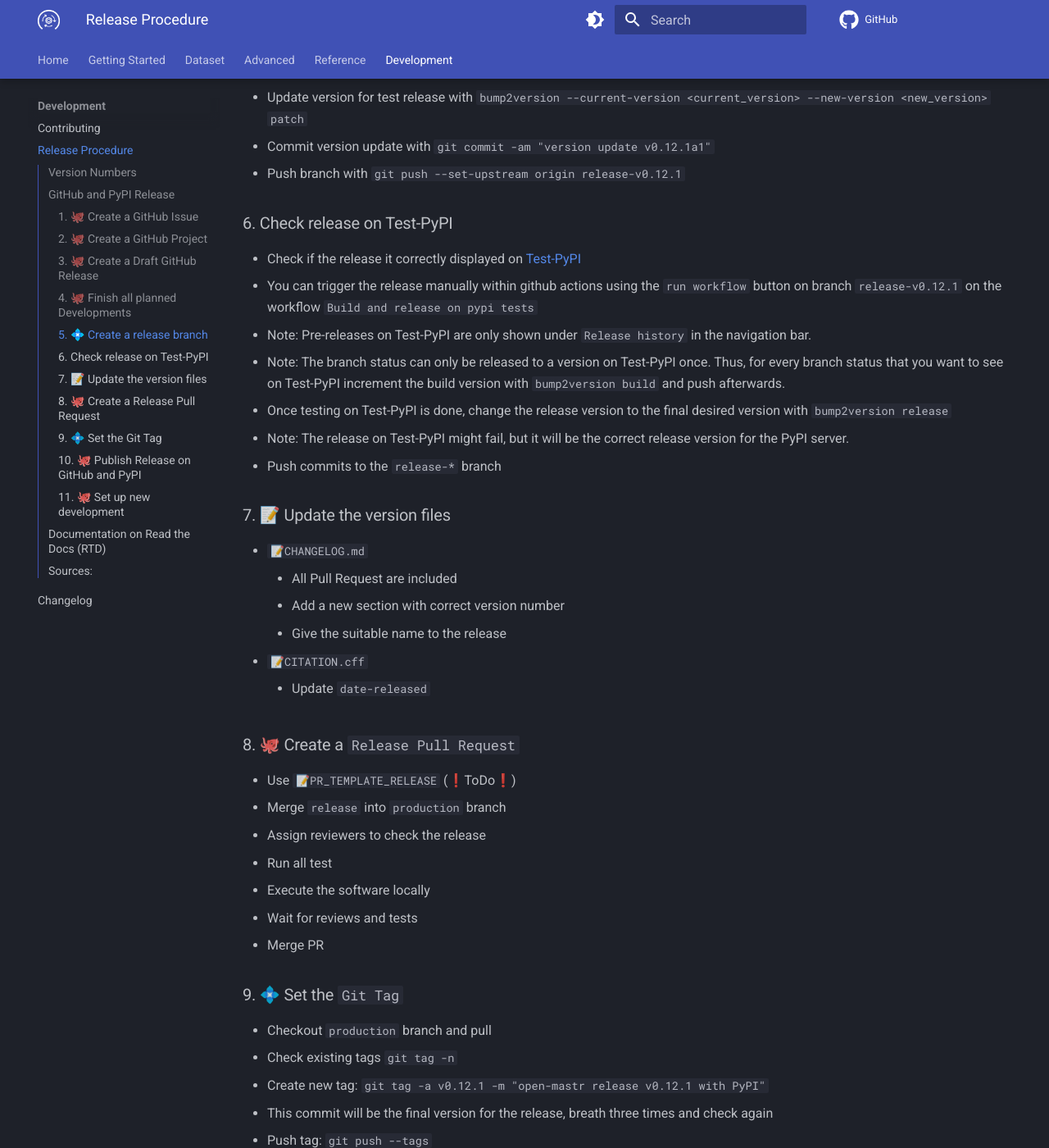
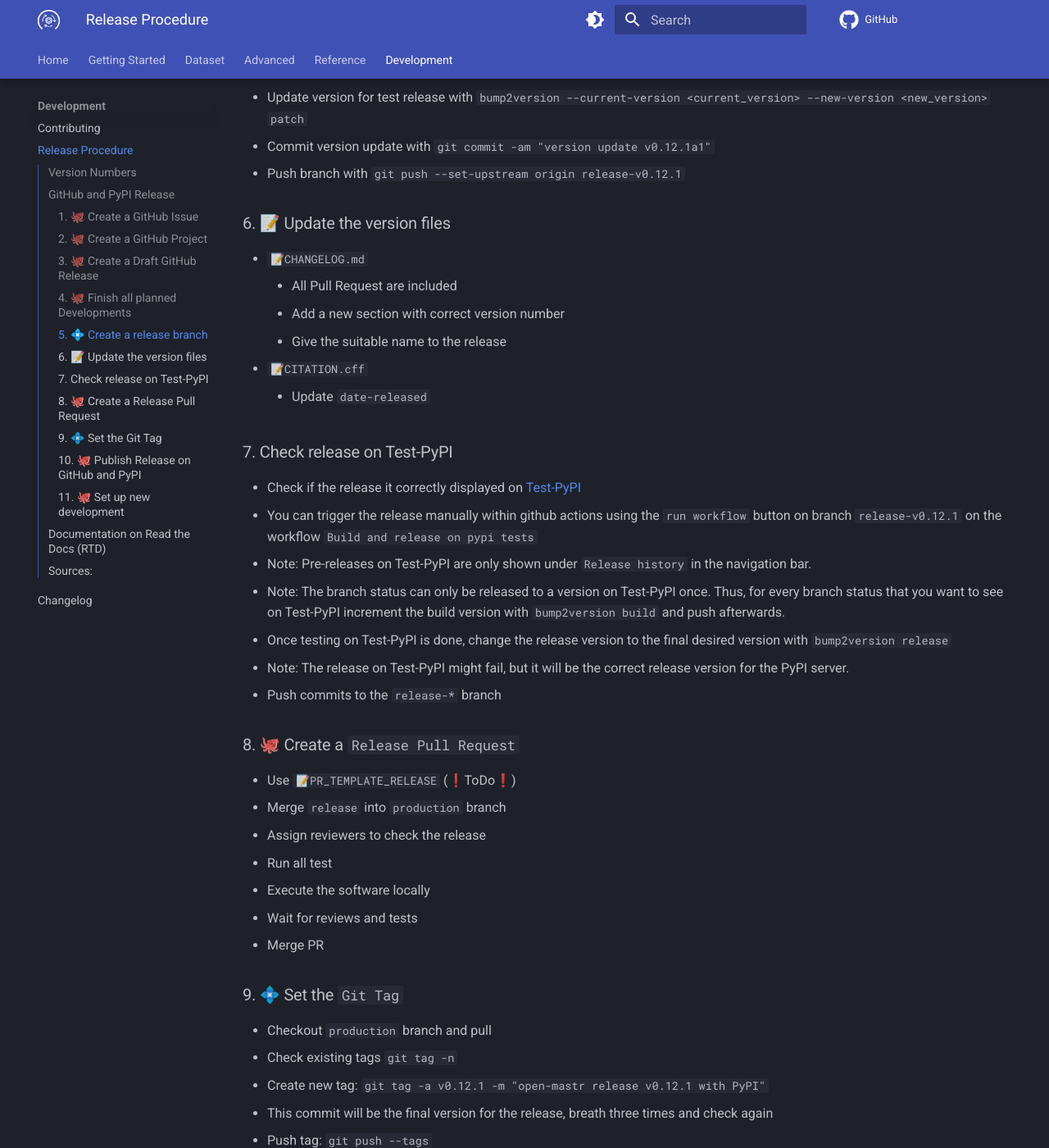
Before and after one commit to OpenEnergyPlatform/open-MaStR, an MkDocs documentation site: the page built from docs/development/release_procedure_mirror.md, in a window 1280 px wide and 1400 px high, scrolled down 1453 px. Shown: the whole window at 82% size. Built offline with MkDocs 1.6.1 and Material for MkDocs 9.7.7, drawn with Linux system fonts in a browser that asks for light colours; comment, search, counter and statistics services are not loaded; the version menu is left out; part of the change alters nothing that is shown.

```diff
--- a/RELEASE_PROCEDURE.md
+++ b/RELEASE_PROCEDURE.md
@@ -54,7 +54,15 @@ It always has the format `YYYY-MM-DD`, e.g. `2022-05-16`.
 * Commit version update with `git commit -am "version update v0.12.1a1"`
 * Push branch with `git push --set-upstream origin release-v0.12.1`
 
-### 6. Check release on Test-PyPI
+### 6. 📝 Update the version files
+* `📝CHANGELOG.md`
+    * All Pull Request are included
+    * Add a new section with correct version number
+    * Give the suitable name to the release
+* `📝CITATION.cff`
+    * Update `date-released`
+
+### 7. Check release on Test-PyPI
 
 * Check if the release it correctly displayed on [Test-PyPI](https://test.pypi.org/project/open-mastr/#history)
   * You can trigger the release manually within github actions using the `run workflow` button on branch `release-v0.12.1` on the workflow `Build and release on pypi tests`
@@ -63,14 +71,6 @@ It always has the format `YYYY-MM-DD`, e.g. `2022-05-16`.
 * Once testing on Test-PyPI is done, change the release version to the final desired version with `bump2version release`
   * Note: The release on Test-PyPI might fail, but it will be the correct release version for the PyPI server.
 * Push commits to the `release-*` branch
-
-### 7. 📝 Update the version files
-* `📝CHANGELOG.md`
-    * All Pull Request are included
-    * Add a new section with correct version number
-    * Give the suitable name to the release
-* `📝CITATION.cff`
-    * Update `date-released`
 
 ### 8. 🐙 Create a `Release Pull Request`
 * Use `📝PR_TEMPLATE_RELEASE` (❗ToDo❗)
```
